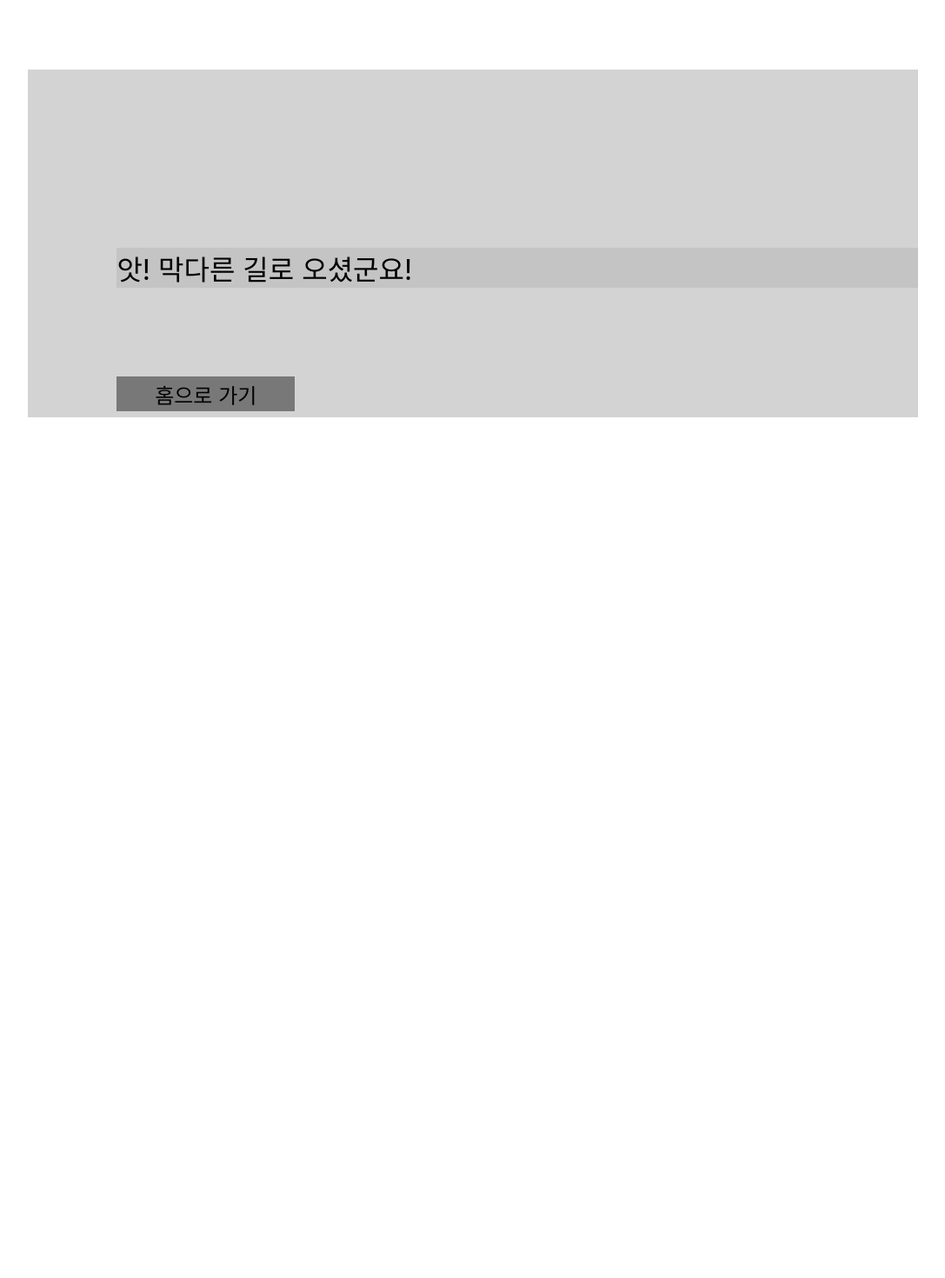
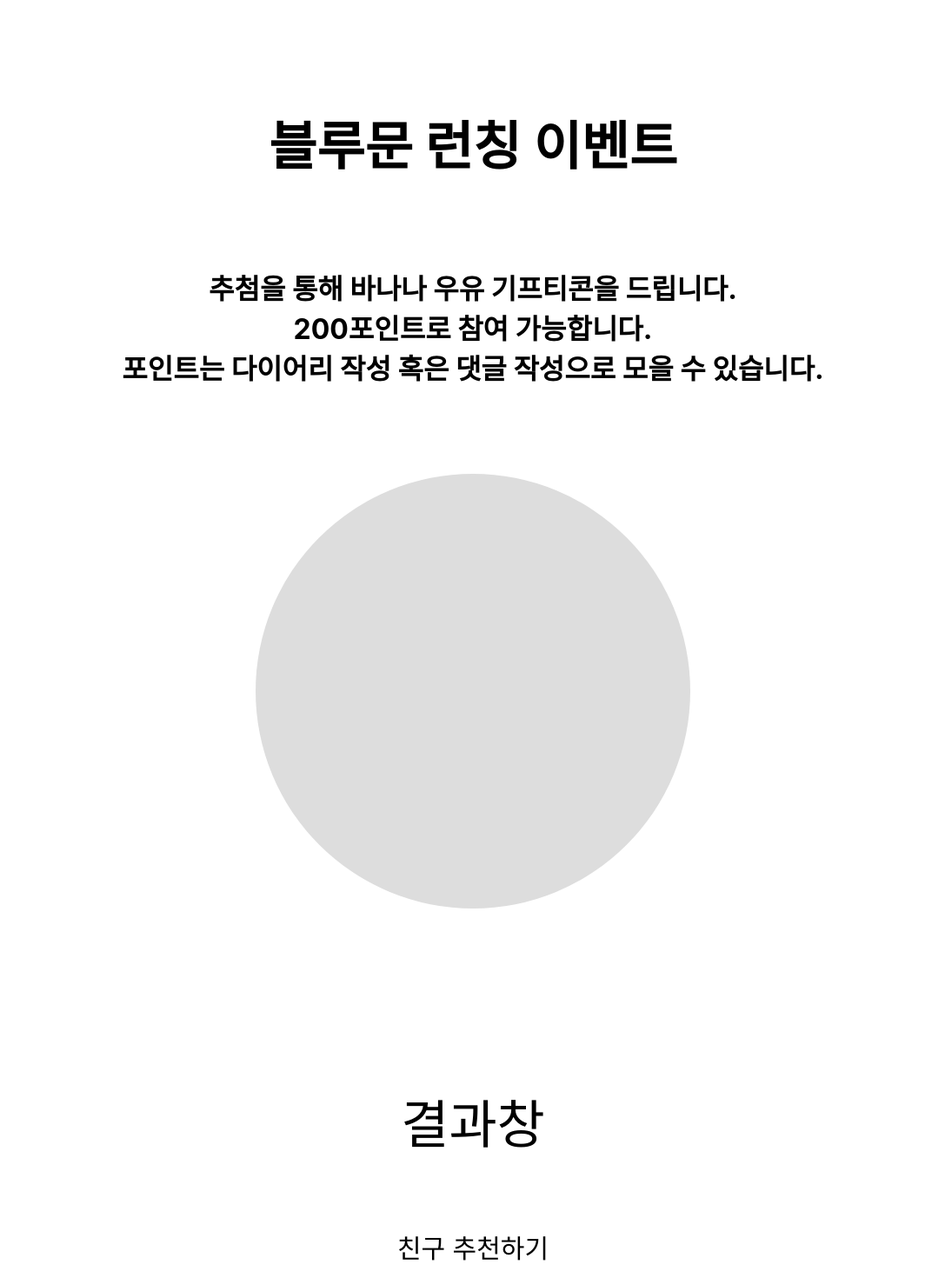
Before and after one commit to hh99-Final-Project/bluemoonFE, a React (Create React App) app: page /lottery in a window 1280 px wide. Shown: the part 80-1550 px from the top of the page at 87% size, without its empty margins (96-1183 px from the left). Before the commit the page ends 800 px from the top, so only its background shows below. Built offline with nearby package versions, Linux system fonts and the light colour scheme; no server answers.

Commit message:
feat: 추첨 페이지 와이어 프레임 제작

```diff
--- /dev/null
+++ b/src/pages/Lottery.js
@@ -0,0 +1,59 @@
+import React from "react";
+import styled from "styled-components";
+
+
+const Lottery = () => {
+    return (
+        <div style={{width: '100%'}}>
+            <Title>
+                블루문 런칭 이벤트
+            </Title>
+            <Desc>
+                추첨을 통해 바나나 우유 기프티콘을 드립니다. <br/>
+                200포인트로 참여 가능합니다. <br/>
+                포인트는 다이어리 작성 혹은 댓글 작성으로 모을 수 있습니다.
+            </Desc>
+            <LotteryArea>
+
+            </LotteryArea>
+            <Result>
+                결과창
+            </Result>
+            <RecommendIcons>
+                친구 추천하기
+            </RecommendIcons>
+        </div>
+    )
+}
+
+export default Lottery;
+
+const Title = styled.div`
+  margin: 200px auto 100px;
+  text-align: center;
+  font-size: 60px;
+  font-weight: bold;
+`;
+const Desc = styled.div`
+  text-align: center;
+  font-size: 32px;
+  font-weight: bold;
+`;
+const LotteryArea = styled.div`
+  width: 500px;
+  height: 500px;
+  border-radius: 50%;
+  background-color: #DDDDDD;
+  margin: 100px auto 200px;
+`;
+const Result = styled.div`
+  text-align: center;
+  font-size: 60px;
+  cursor: pointer;
+`;
+const RecommendIcons = styled.div`
+  text-align: center;
+  font-size: 30px;
+  cursor: pointer;
+  margin: 80px auto 40px;
+`;
--- a/src/shared/App.js
+++ b/src/shared/App.js
@@ -13,6 +13,7 @@ import MyPage from "../pages/MyPage";
 import MyTempPage from "../pages/MyTempPage";
 import { Notifications } from "../components/common";
 import NotFound from "../pages/NotFound";
+import Lottery from "../pages/Lottery";
 
 function App() {
 
@@ -32,6 +33,7 @@ function App() {
                 <Route path="/mypage" element={<MyPage />} />
                 <Route path="/mypage/temp" element={<MyTempPage />} />
                 <Route path="/alert" element={<Notifications />} />
+                <Route path="/lottery" element={<Lottery/>}/>
                 <Route path={"*"} element={<NotFound />} />
             </Routes>
         </QueryClientProvider>
--- a/src/shared/Header.js
+++ b/src/shared/Header.js
@@ -24,11 +24,34 @@ function Header(props) {
                   }}>
                 홈
             </Home>
+            <DiaryList>
+                고민상담
+            </DiaryList>
             <Post header={currentHeader}
                   onClick={() => {
                       setCurrentHeader('포스트')
                       navigate('/post')
-                  }}>다이어리 쓰기</Post>
+                  }}>
+                작성
+            </Post>
+            <MyPage
+                onClick={() => {
+                    setCurrentHeader('포스트')
+                    navigate('/mypage');
+                }}>
+                마이페이지
+            </MyPage>
+            <ChattingList onClick={()=>{
+                navigate('/chatlist');
+            }}>
+                채팅
+            </ChattingList>
+            <Lottery onClick={()=>{
+                navigate('/lottery');
+            }}>
+                추첨
+            </Lottery>
+
         </HeaderContainer>
     );
 }
@@ -37,7 +60,8 @@ export default Header;
 
 const HeaderContainer = styled.div`
   display: flex;
-  margin: 10px 0 20px 20px;
+  justify-content: flex-start;
+  margin: 10px 0 20px 10px;
 `;
 
 const Home = styled.div`
@@ -47,8 +71,14 @@ const Home = styled.div`
   color: ${(props) => (props.header === "홈" ? 'red' : 'black')};
 `;
 
-const Post = styled.div`
+const Post = styled(Home)`
   font-size: 20px;
   cursor: pointer;
   color: ${(props) => (props.header === "포스트" ? 'red' : 'black')};
 `;
+
+const DiaryList = styled(Home)`
+`;
+const MyPage = styled(Home)``
+const ChattingList = styled(Home)``
+const Lottery = styled(Home)``
```
